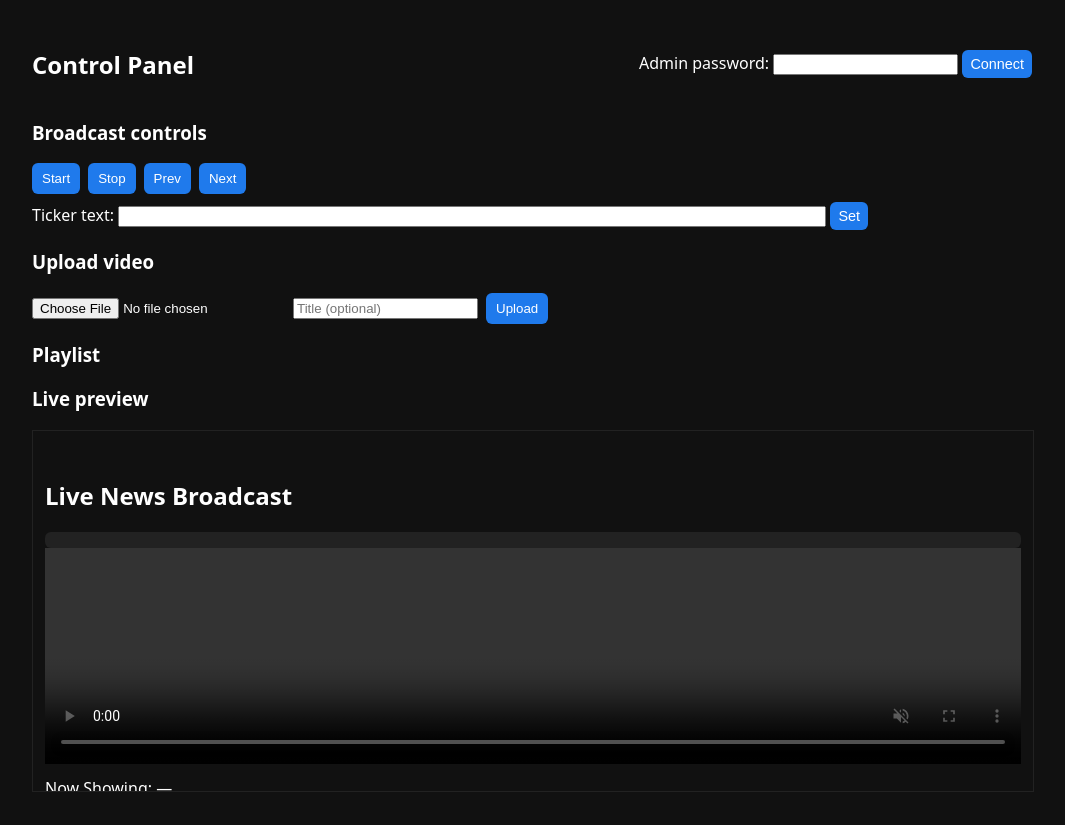
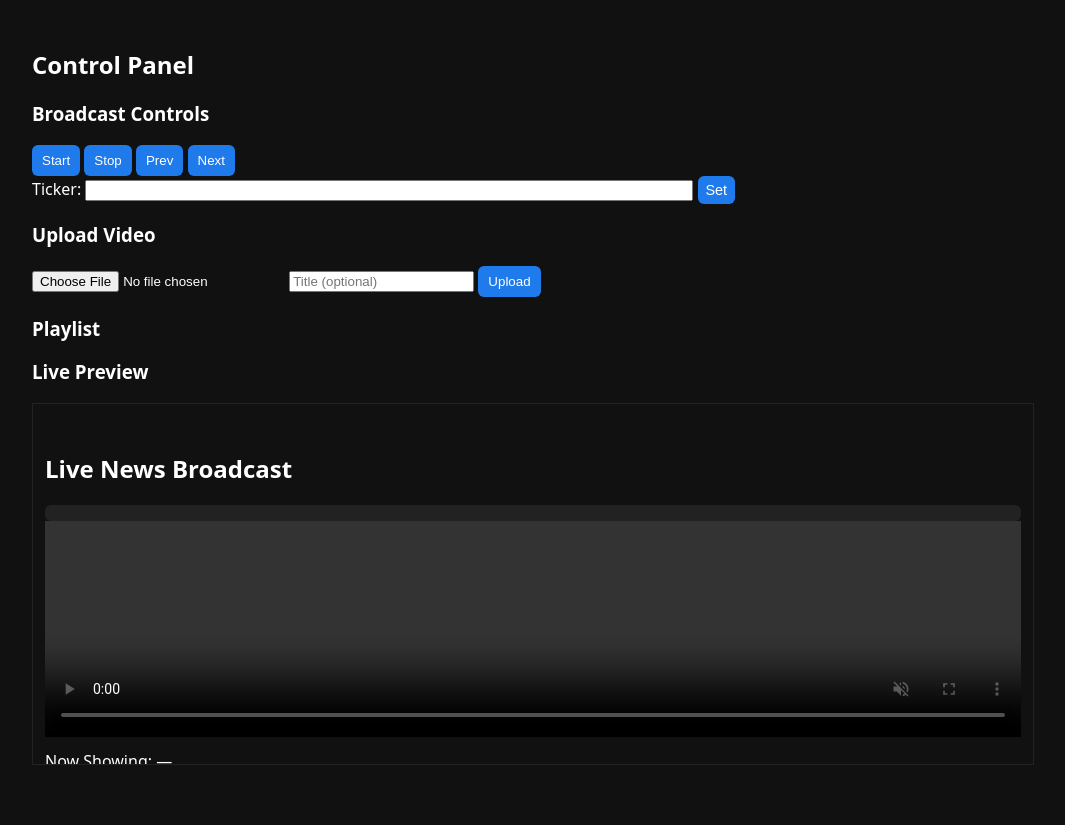
Before and after one commit to EddieTheDog/news-system, a website: page public/control.html in a window 1280 px wide. Shown: the whole page, without its empty margins (108-1173 px from the left). After the commit the page ends 800 px from the top, so only its background shows below. Drawn offline with nearby package versions, Linux system fonts and the light colour scheme; files that its build step writes are made by us from their sources; no server answers; files whose address does not match are found by name.

Commit message:
Update control panel title and section styles

```diff
--- a/public/control.html
+++ b/public/control.html
@@ -2,53 +2,42 @@
 <html>
 <head>
 <meta charset="utf-8" />
-<title>Control — News Channel</title>
+<title>Control Panel - Live News</title>
 <meta name="viewport" content="width=device-width,initial-scale=1" />
 <link rel="stylesheet" href="/static/css/styles.css" />
 <script src="/socket.io/socket.io.js"></script>
 </head>
 <body>
 <div class="container">
-  <div style="display:flex; justify-content:space-between; align-items:center;">
   <h2>Control Panel</h2>
-    <div>
-      <label>Admin password: <input id="admin-pass" type="password" /></label>
-      <button id="connect" class="btn small">Connect</button>
-    </div>
-  </div>
 
-  <section style="margin-top:10px">
-    <h3>Broadcast controls</h3>
-    <div class="controls">
+  <section>
+    <h3>Broadcast Controls</h3>
     <button id="start" class="btn">Start</button>
     <button id="stop" class="btn">Stop</button>
     <button id="prev" class="btn">Prev</button>
     <button id="next" class="btn">Next</button>
-    </div>
-    <div style="margin-top:8px;">
-      <label>Ticker text:</label>
-      <input id="ticker-input" type="text" style="width:70%;" />
+    <div>
+      <label>Ticker: <input id="ticker-input" style="width:60%"/></label>
       <button id="set-ticker" class="btn small">Set</button>
     </div>
   </section>
 
-  <section style="margin-top:12px">
-    <h3>Upload video</h3>
-    <div class="file-row">
+  <section>
+    <h3>Upload Video</h3>
     <input id="video-file" type="file" accept="video/*" />
     <input id="video-title" type="text" placeholder="Title (optional)" />
     <button id="upload" class="btn">Upload</button>
-    </div>
     <div id="upload-msg" style="color:#9f9"></div>
   </section>
 
-  <section style="margin-top:12px">
+  <section>
     <h3>Playlist</h3>
     <ul id="pl"></ul>
   </section>
 
-  <section style="margin-top:12px">
-    <h3>Live preview</h3>
+  <section>
+    <h3>Live Preview</h3>
     <iframe id="preview-frame" src="/" style="width:100%; height:360px; border:1px solid #222;"></iframe>
   </section>
 </div>
```
Lines whose indentation alone changed are shown as unchanged.
